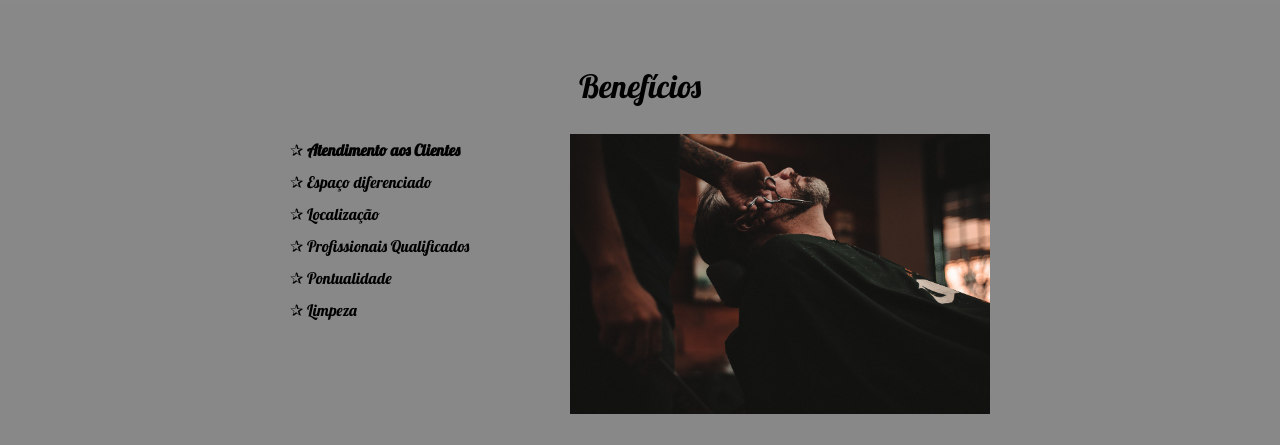
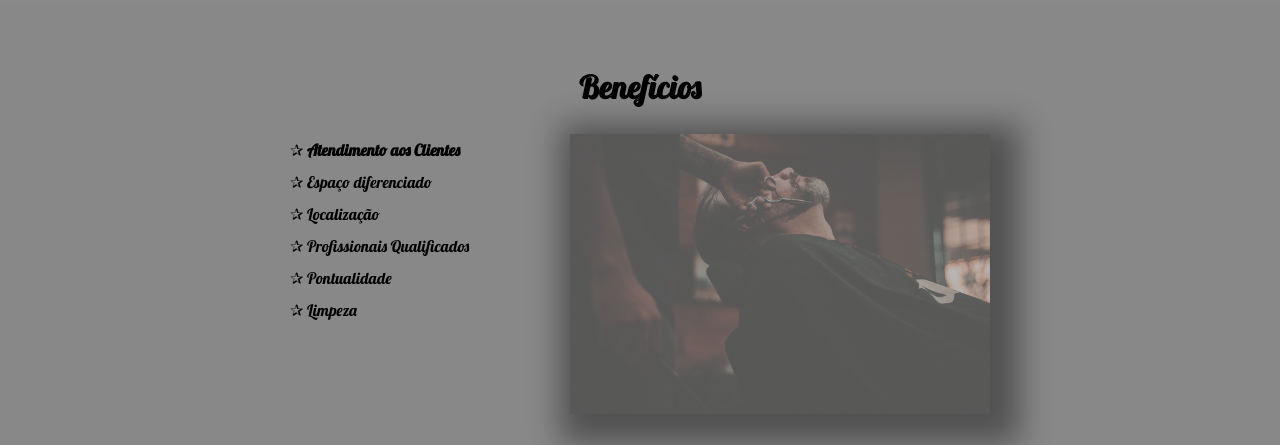
Before and after one commit to Lucas-NSilva/InicianteProgramacaoAlura, a plain HTML site: page BarbeariaAlura/index.html in a window 1280 px wide. In both pictures the pointer is over the picture 780 px from the left and 1903 px from the top of the page. Shown: the part 1630-2075 px from the top of the page. Drawn offline with Linux system fonts and the light colour scheme.

Commit message:
Adicionando opacidade e sombra na pagina home

```diff
--- a/BarbeariaAlura/style.css
+++ b/BarbeariaAlura/style.css
@@ -94,7 +94,7 @@ footer {
 	margin: 20px 0 0;
 }
 
-main {}
+/* main {} */
 
 form {
 	margin: 40px 0;
@@ -172,6 +172,8 @@ th {
 	font-size: 2em;
 	margin: 1em 0 1em;
 	clear: left;
+	text-shadow: 1px 1px #000000;
+
 }
 
 .principal p {
@@ -239,6 +241,14 @@ th {
 
 .imagem-beneficios {
 	width: 60%;
+	opacity: 1;
+	box-shadow: 10px 10px 30px 20px #000000;
+}
+
+.imagem-beneficios:hover {
+	width: 60%;
+	opacity: 0.4;
+	transition: 400ms;
 }
 
 .video {
```
Also changed, not shown: 1 other file.
